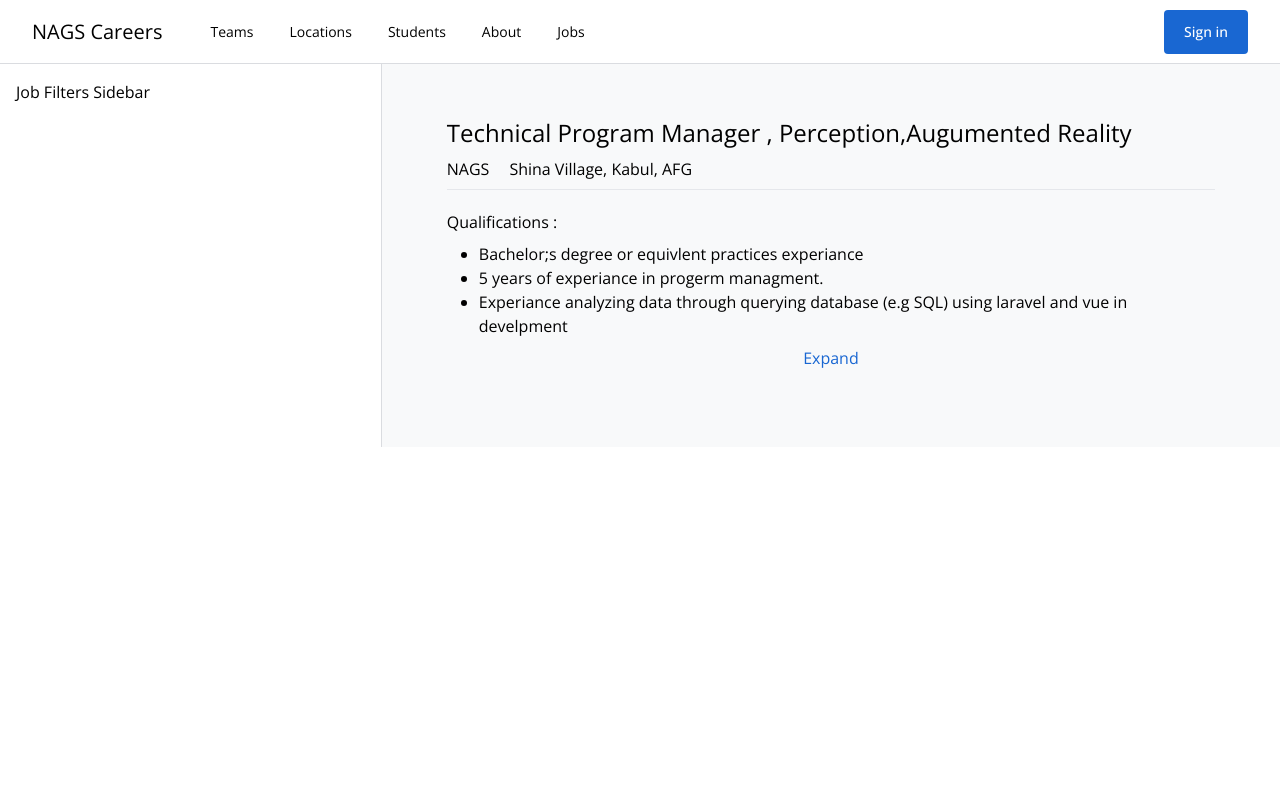
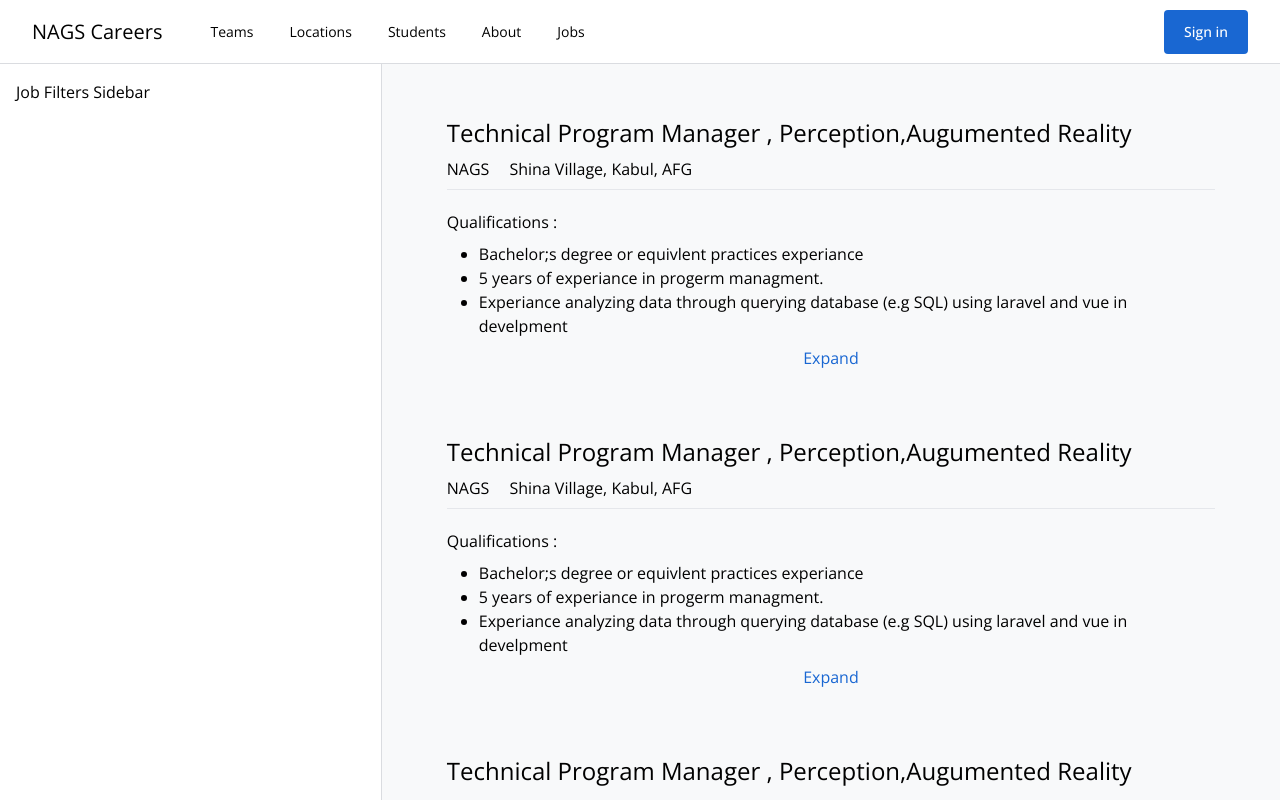
Before and after one commit to GhyasShahab/job-search, a Vue app: page /#/jobs/reasult in a window 1280 px wide. Shown: the top 800 px of the page. Built offline with nearby package versions, Linux system fonts and the light colour scheme.

Commit message:
Rename JobListing.vue to JobListings.vue (generated by blackbox.ai )

```diff
--- a/src/components/JobReasults/JobListing.vue
+++ b/src/components/JobReasults/JobListing.vue
@@ -1,6 +1,4 @@
 <template>
-  <main class="flex-auto p-8 bg-brand-gray-2">
-    <ol>
   <li class="mb-7">
     <router-link
       to="/jobs/reasult/1"
@@ -27,8 +25,8 @@
               <li>Bachelor;s degree or equivlent practices experiance</li>
               <li>5 years of experiance in progerm managment.</li>
               <li>
-                    Experiance analyzing data through querying database (e.g
-                    SQL) using laravel and vue in develpment
+                Experiance analyzing data through querying database (e.g SQL)
+                using laravel and vue in develpment
               </li>
             </ul>
           </div>
@@ -41,11 +39,9 @@
       </div>
     </router-link>
   </li>
-    </ol>
-  </main>
 </template>
 <script>
 export default {
-  name: "JobListings",
+  name: "JobListing",
 };
 </script>
--- /dev/null
+++ b/src/components/JobReasults/JobListings.vue
@@ -0,0 +1,20 @@
+<template>
+  <main class="flex-auto p-8 bg-brand-gray-2">
+    <ol>
+      <job-listing />
+      <job-listing />
+      <job-listing />
+      <job-listing />
+      <job-listing />
+    </ol>
+  </main>
+</template>
+<script>
+import JobListing from "@/components/JobReasults/JobListing.vue";
+export default {
+  name: "JobListings",
+  components: {
+    JobListing,
+  },
+};
+</script>
--- a/src/views/JobReasultView.vue
+++ b/src/views/JobReasultView.vue
@@ -6,7 +6,7 @@
 </template>
 <script>
 import JobFiltersSidebar from "@/components/JobReasults/JobFiltersSidebar/JobFiltersSidebar.vue";
-import JobListing from "@/components/JobReasults/JobListing.vue";
+import JobListing from "@/components/JobReasults/JobListings.vue";
 export default {
   name: "JobReasultView",
   components: {
```
Lines whose indentation alone changed are shown as unchanged.
